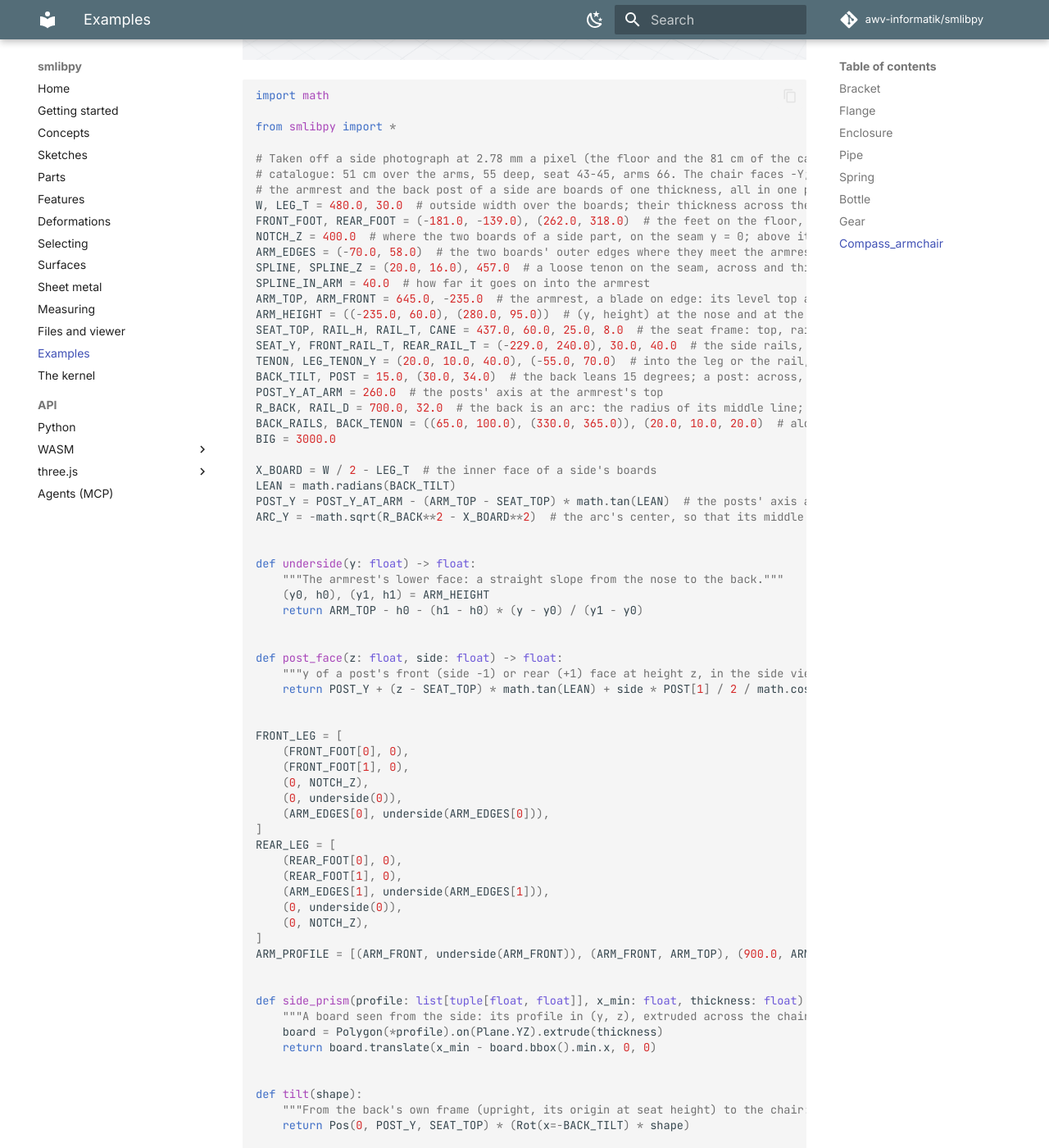
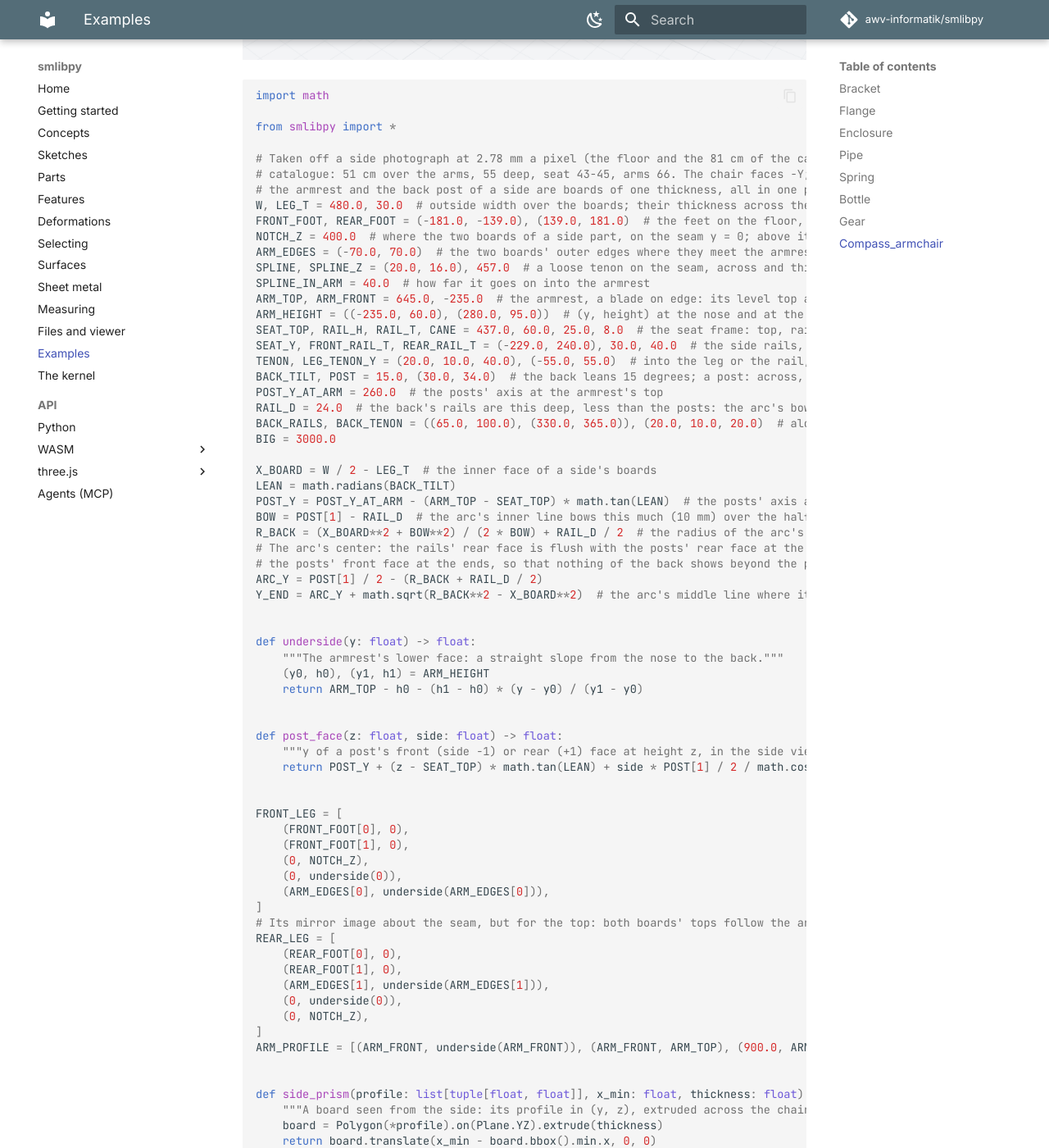
Before and after one commit to abernier/smlibpy, an MkDocs documentation site: the page built from docs/examples.md, in a window 1280 px wide and 1400 px high, scrolled down 7819 px. Shown: the whole window at 82% size. Built offline with MkDocs 1.6.1 and Material for MkDocs 9.7.7, drawn with Linux system fonts in a browser that asks for light colours; comment, search, counter and statistics services are not loaded; some of the changed text lies outside the part shown.

Commit message:
Examples: the compass armchair's legs are an isosceles V and its back's camber hides within the posts
The two boards of a side now mirror about the seam, feet at 139..181 mm either side of it and edges 70 mm
either side under the armrest, as on the chair; only their tops differ, each following the armrest's slope.
The back's rails are 24 mm deep in 34 mm posts: an arc of radius 2222 mm whose 10 mm bow keeps the rails'
rear face flush with the posts' back at the middle and their front face flush with the posts' front at the
ends, so that nothing of the back shows beyond the posts in a side view. The rails' tenons sit where the
arc's middle line meets the posts. The check also asserts, in the back's own frame, that no member of the
back reaches before or behind the posts.

````diff
--- a/docs/examples.md
+++ b/docs/examples.md
@@ -216,26 +216,31 @@
 # catalogue: 51 cm over the arms, 55 deep, seat 43-45, arms 66. The chair faces -Y; x = 0 is its middle. The legs,
 # the armrest and the back post of a side are boards of one thickness, all in one plane.
 W, LEG_T = 480.0, 30.0  # outside width over the boards; their thickness across the chair
-FRONT_FOOT, REAR_FOOT = (-181.0, -139.0), (262.0, 318.0)  # the feet on the floor, front edge to back edge
+FRONT_FOOT, REAR_FOOT = (-181.0, -139.0), (139.0, 181.0)  # the feet on the floor, front edge to back edge
 NOTCH_Z = 400.0  # where the two boards of a side part, on the seam y = 0; above it they are one up to the armrest
-ARM_EDGES = (-70.0, 58.0)  # the two boards' outer edges where they meet the armrest
+ARM_EDGES = (-70.0, 70.0)  # the two boards' outer edges where they meet the armrest: the V is isosceles
 SPLINE, SPLINE_Z = (20.0, 16.0), 457.0  # a loose tenon on the seam, across and thick, from this height up
 SPLINE_IN_ARM = 40.0  # how far it goes on into the armrest
 ARM_TOP, ARM_FRONT = 645.0, -235.0  # the armrest, a blade on edge: its level top and its nose
 ARM_HEIGHT = ((-235.0, 60.0), (280.0, 95.0))  # (y, height) at the nose and at the back: the underside slopes
 SEAT_TOP, RAIL_H, RAIL_T, CANE = 437.0, 60.0, 25.0, 8.0  # the seat frame: top, rail height and thickness; cane
 SEAT_Y, FRONT_RAIL_T, REAR_RAIL_T = (-229.0, 240.0), 30.0, 40.0  # the side rails, nose to back; the cross rails
-TENON, LEG_TENON_Y = (20.0, 10.0, 40.0), (-55.0, 70.0)  # into the leg or the rail, thick, high; where the legs get it
+TENON, LEG_TENON_Y = (20.0, 10.0, 40.0), (-55.0, 55.0)  # into the leg or the rail, thick, high; where the legs get it
 BACK_TILT, POST = 15.0, (30.0, 34.0)  # the back leans 15 degrees; a post: across, deep
 POST_Y_AT_ARM = 260.0  # the posts' axis at the armrest's top
-R_BACK, RAIL_D = 700.0, 32.0  # the back is an arc: the radius of its middle line; its rails are this deep
+RAIL_D = 24.0  # the back's rails are this deep, less than the posts: the arc's bow hides within the posts' depth
 BACK_RAILS, BACK_TENON = ((65.0, 100.0), (330.0, 365.0)), (20.0, 10.0, 20.0)  # along the posts, from seat height
 BIG = 3000.0
 
 X_BOARD = W / 2 - LEG_T  # the inner face of a side's boards
 LEAN = math.radians(BACK_TILT)
 POST_Y = POST_Y_AT_ARM - (ARM_TOP - SEAT_TOP) * math.tan(LEAN)  # the posts' axis at seat height
-ARC_Y = -math.sqrt(R_BACK**2 - X_BOARD**2)  # the arc's center, so that its middle line passes through the posts' axes
+BOW = POST[1] - RAIL_D  # the arc's inner line bows this much (10 mm) over the half chord between the posts
+R_BACK = (X_BOARD**2 + BOW**2) / (2 * BOW) + RAIL_D / 2  # the radius of the arc's middle line
+# The arc's center: the rails' rear face is flush with the posts' rear face at the middle, their front face with
+# the posts' front face at the ends, so that nothing of the back shows beyond the posts in a side view.
+ARC_Y = POST[1] / 2 - (R_BACK + RAIL_D / 2)
+Y_END = ARC_Y + math.sqrt(R_BACK**2 - X_BOARD**2)  # the arc's middle line where it meets a post
 
 
 def underside(y: float) -> float:
@@ -256,6 +261,7 @@
     (0, underside(0)),
     (ARM_EDGES[0], underside(ARM_EDGES[0])),
 ]
+# Its mirror image about the seam, but for the top: both boards' tops follow the armrest's sloping underside.
 REAR_LEG = [
     (REAR_FOOT[0], 0),
     (REAR_FOOT[1], 0),
@@ -321,7 +327,9 @@
         arm = (arm_prism & behind_the_posts()) - [post_full & inner, spline]
         post = post_full - (arm_prism & outer)
         post -= [
-            tilt(Box(*BACK_TENON, align=(Align.MIN, Align.CENTER, Align.CENTER)).translate(X_BOARD, 0, (z0 + z1) / 2))
+            tilt(
+                Box(*BACK_TENON, align=(Align.MIN, Align.CENTER, Align.CENTER)).translate(X_BOARD, Y_END, (z0 + z1) / 2)
+            )
             for z0, z1 in BACK_RAILS
         ]
         for p, name in (
@@ -349,20 +357,24 @@
         2 * x_rail, SEAT_Y[1] - REAR_RAIL_T - SEAT_Y[0] - FRONT_RAIL_T, CANE, align=(Align.CENTER, Align.MIN, Align.MAX)
     )
     parts.append(seat.translate(0, SEAT_Y[0] + FRONT_RAIL_T, SEAT_TOP).named("seat cane").colored(cane))
+    for member, name in back_frame():
+        parts.append(tilt(member).named(name).colored(cane if name == "back cane" else teak))
+    return parts
+
+
+def back_frame() -> list[tuple[Part, str]]:
+    """The back's rails and cane panel, in the back's own frame: arcs that stay within the posts' depth."""
+    members = []
     for z0, z1 in BACK_RAILS:
         rail = arc_band(R_BACK - RAIL_D / 2, R_BACK + RAIL_D / 2).extrude(z1 - z0).translate(0, 0, z0)
         for s in (1, -1):
             rail += Box(*BACK_TENON, align=(Align.MIN if s > 0 else Align.MAX, Align.CENTER, Align.CENTER)).translate(
-                s * X_BOARD, 0, (z0 + z1) / 2
+                s * X_BOARD, Y_END, (z0 + z1) / 2
             )
-        parts.append(tilt(rail).named("back rail").colored(teak))
-    panel = (
-        arc_band(R_BACK - CANE / 2, R_BACK + CANE / 2)
-        .extrude(BACK_RAILS[1][0] - BACK_RAILS[0][1])
-        .translate(0, 0, BACK_RAILS[0][1])
-    )
-    parts.append(tilt(panel).named("back cane").colored(cane))
-    return parts
+        members.append((rail, "back rail"))
+    panel = arc_band(R_BACK - CANE / 2, R_BACK + CANE / 2).extrude(BACK_RAILS[1][0] - BACK_RAILS[0][1])
+    members.append((panel.translate(0, 0, BACK_RAILS[0][1]), "back cane"))
+    return members
 
 
 def area(polygon: list[tuple[float, float]]) -> float:
@@ -466,6 +478,9 @@
                 assert by_name[name][0].distance_to(by_name[other][0]) > 0.5, (name, other)
     for name in ("front leg", "rear leg"):
         assert all(abs(p.bbox().min.z) < 1e-6 for p in by_name[name]), name  # feet flat on the floor
+    for member, name in back_frame():  # in the back's own frame: nothing of it before or behind the posts
+        box = member.bbox()
+        assert box.min.y > -POST[1] / 2 - 1e-6 and box.max.y < POST[1] / 2 + 1e-6, (name, box.min.y, box.max.y)
     teak = sum(p.mass_properties(density=0.65e-3).mass for p in parts if "cane" not in p.name)
     print(f"{len(parts)} parts, {whole.bbox().size} mm over all, teak {teak / 1000:.2f} kg")
 ```
````
Also changed, not shown: docs/images/compass_armchair.png, 1 other file.
